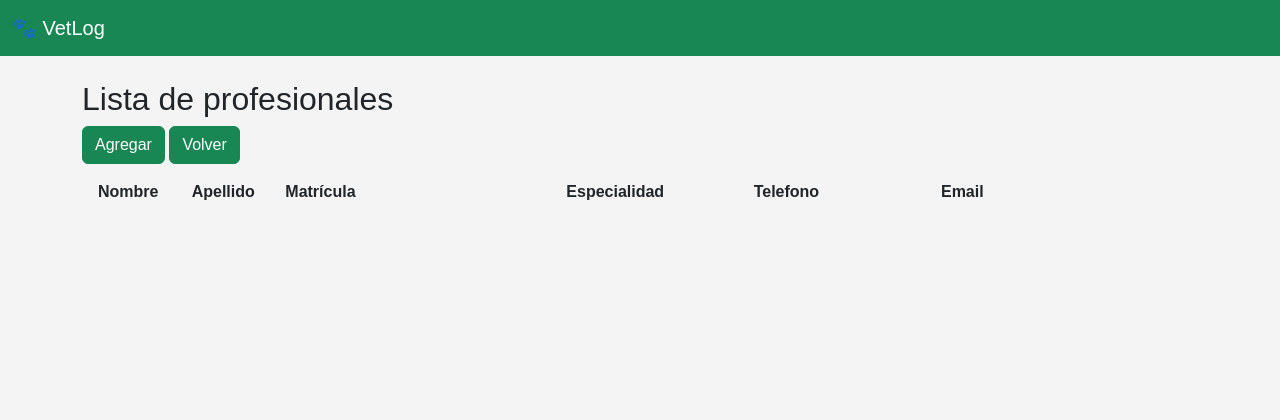
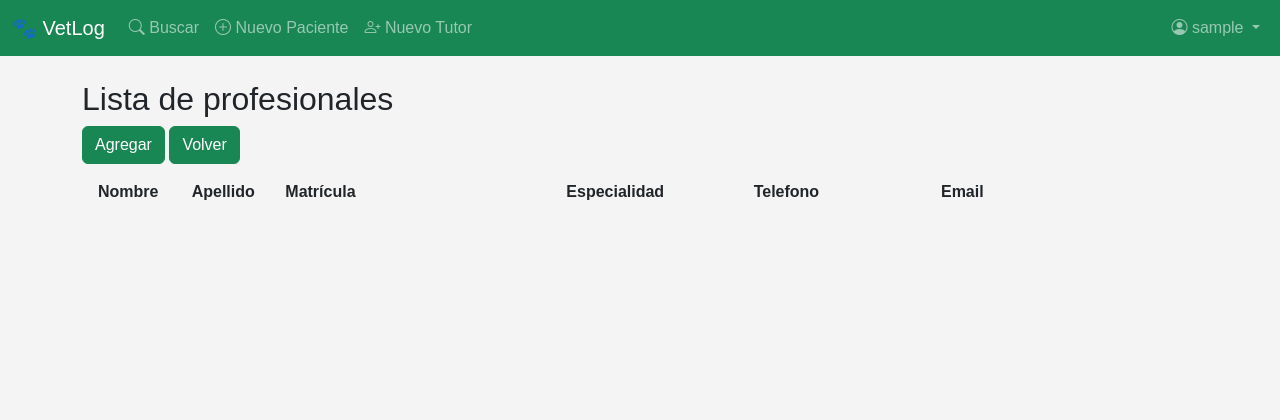
Before and after one commit to Walteriba/PPS, a Flask app: page /admin in a window 1280 px wide. Shown: the top 420 px of the page. Run offline with Flask 3, Linux system fonts and the light colour scheme; the visitor is signed in with stand-in values (Sample User, id 1); data that the repository does not hold is empty.

Commit message:
Se restablece cambio del header

```diff
--- a/templates/partials/header.html
+++ b/templates/partials/header.html
@@ -4,5 +4,58 @@
     <button class="navbar-toggler" type="button" data-bs-toggle="collapse" data-bs-target="#navbarNav" aria-controls="navbarNav" aria-expanded="false" aria-label="Toggle navigation">
       <span class="navbar-toggler-icon"></span>
     </button>
+
+    <div class="collapse navbar-collapse" id="navbarNav">
+      {% if current_user.is_authenticated %}
+        <!-- Menú principal (visible solo para usuarios autenticados) -->
+        <ul class="navbar-nav me-auto">
+          <li class="nav-item">
+            <a class="nav-link" href="{{ url_for('home_bp.buscar') }}">
+              <i class="bi bi-search"></i> Buscar
+            </a>
+          </li>
+          <li class="nav-item">
+            <a class="nav-link" href="{{ url_for('home_bp.nuevo_paciente') }}">
+              <i class="bi bi-plus-circle"></i> Nuevo Paciente
+            </a>
+          </li>
+          <li class="nav-item">
+            <a class="nav-link" href="{{ url_for('home_bp.nuevo_tutor') }}">
+              <i class="bi bi-person-plus"></i> Nuevo Tutor
+            </a>
+          </li>
+        </ul>
+
+        <!-- Menú de usuario (derecha) -->
+        <ul class="navbar-nav">
+          <li class="nav-item dropdown">
+            <a class="nav-link dropdown-toggle" href="#" id="userDropdown" role="button" data-bs-toggle="dropdown" aria-expanded="false">
+              <i class="bi bi-person-circle"></i> {{ current_user.nombre }}
+            </a>
+            <ul class="dropdown-menu dropdown-menu-end" aria-labelledby="userDropdown">
+              <li>
+                <a class="dropdown-item" href="{{ url_for('auth_bp.logout') }}">
+                  <i class="bi bi-box-arrow-right"></i> Cerrar Sesión
+                </a>
+              </li>
+            </ul>
+          </li>
+        </ul>
+      {% else %}
+        <!-- Enlaces de autenticación (para usuarios no autenticados) -->
+        <ul class="navbar-nav ms-auto">
+          <li class="nav-item">
+            <a class="nav-link" href="{{ url_for('auth_bp.login_page') }}">
+              <i class="bi bi-box-arrow-in-right"></i> Iniciar Sesión
+            </a>
+          </li>
+          <li class="nav-item">
+            <a class="nav-link" href="{{ url_for('auth_bp.register_page') }}">
+              <i class="bi bi-person-plus"></i> Registrarse
+            </a>
+          </li>
+        </ul>
+      {% endif %}
+    </div>
   </div>
 </nav>
```
